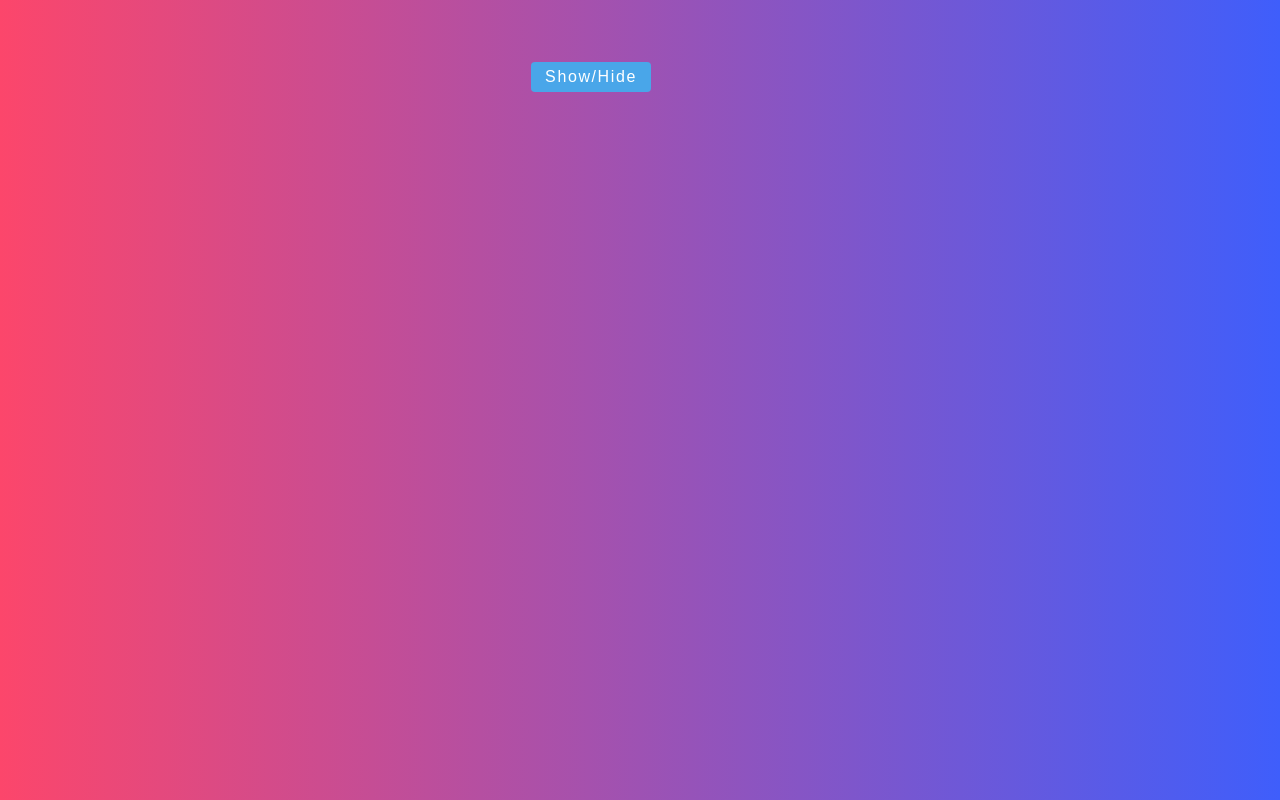
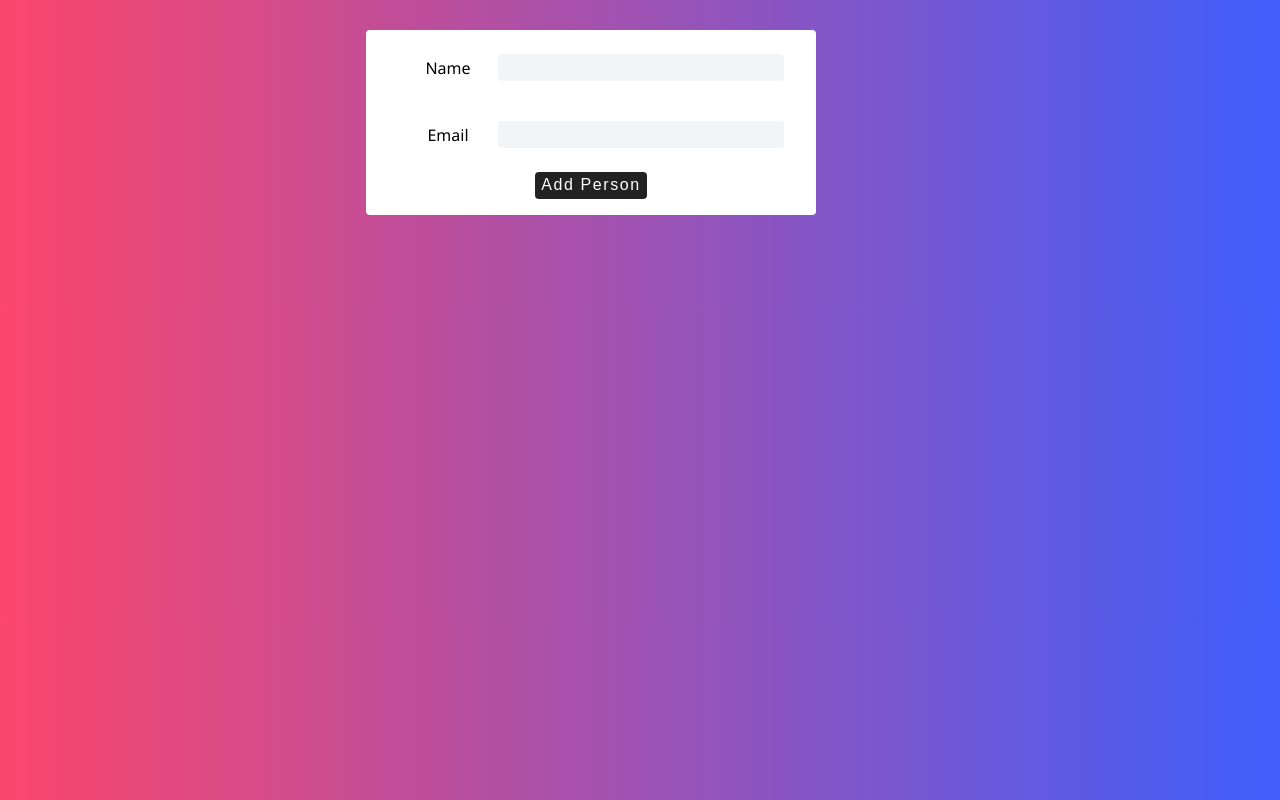
Before and after one commit to javokhirbekkhaydarov/reactlesson, a React (Create React App) app in the folder my-test/: page / in a window 1280 px wide. Built offline with nearby package versions, Linux system fonts and the light colour scheme.

Commit message:
added new pro

```diff
--- a/my-test/src/App.js
+++ b/my-test/src/App.js
@@ -1,11 +1,11 @@
 import "./App.css";
-import ShortCircuit from "./components/ShortCirciut/ShortCircuit";
+import ControlledInput from "./components/ControlledInput/ControlledInput";
 
 function App() {
 
   return (
     <div className="container">
-     <ShortCircuit />
+     <ControlledInput />
     </div>
   );
 }
--- /dev/null
+++ b/my-test/src/components/ControlledInput/ControlledInput.jsx
@@ -0,0 +1,65 @@
+import React, { useState, useEffect } from "react";
+
+const ControlledInput = () => {
+  const [firstName, setFirstName] = useState("");
+  const [email, setEmail] = useState("");
+  const [people, setPeople] = useState([]);
+
+  const handleSubmit = (e) => {
+    e.preventDefault();
+    if(firstName && email){
+    const person = { id: new Date().getTime().toString(), firstName, email };
+    console.log(person);
+    setPeople((people) => {
+      return [...people, person];
+    });
+    setFirstName("");
+    setEmail("");}
+    else{
+        console.log("Ozab issiqqu");
+    }
+  };
+  return (
+    <>
+      <form className="form" onSubmit={handleSubmit}>
+        <div className="form-control">
+          <label htmlFor="firstName">Name</label>
+          <input
+            type="text"
+            name="firstName"
+            id="firstName"
+            value={firstName}
+            onChange={(e) => setFirstName(e.target.value)}
+          />
+        </div>
+
+        <br />
+        <div className="form-control">
+          <label htmlFor="email">Email</label>
+          <input
+            type="email"
+            name="email"
+            id="email"
+            value={email}
+            onChange={(e) => setEmail(e.target.value)}
+          />
+        </div>
+
+        <button className="btn" type="submit">
+          Add Person
+        </button>
+      </form>
+      {people.map((person, index) => {
+        const { id, firstName, email } = person;
+        return (
+          <div className="item" key={id}>
+            <h4>{firstName}</h4>
+            <p>{email}</p>
+          </div>
+        );
+      })}
+    </>
+  );
+};
+
+export default ControlledInput;
--- a/my-test/src/index.css
+++ b/my-test/src/index.css
@@ -82,7 +82,7 @@ body {
   font-family: "Segoe UI", Roboto, Oxygen, Ubuntu, Cantarell, "Open Sans",
     "Helvetica Neue", sans-serif;
   background: var(--clr-grey-10);
-  color: #fff;
+
   line-height: 1.5;
   font-size: 0.875rem;
   background: #fc466b; /* fallback for old browsers */
```
